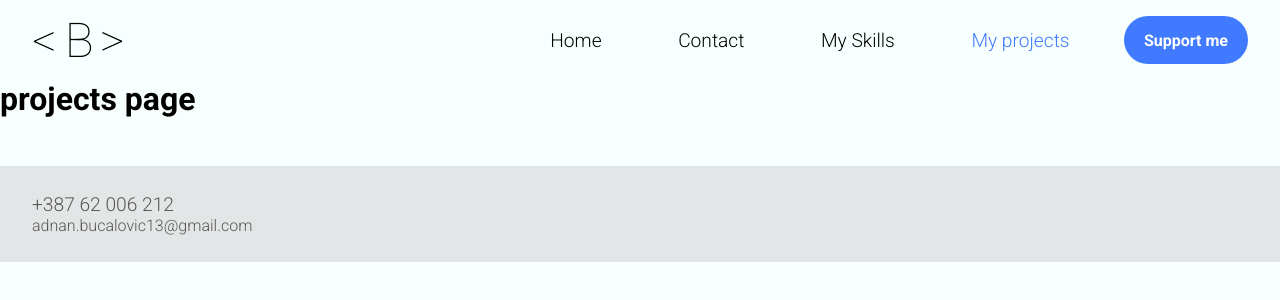
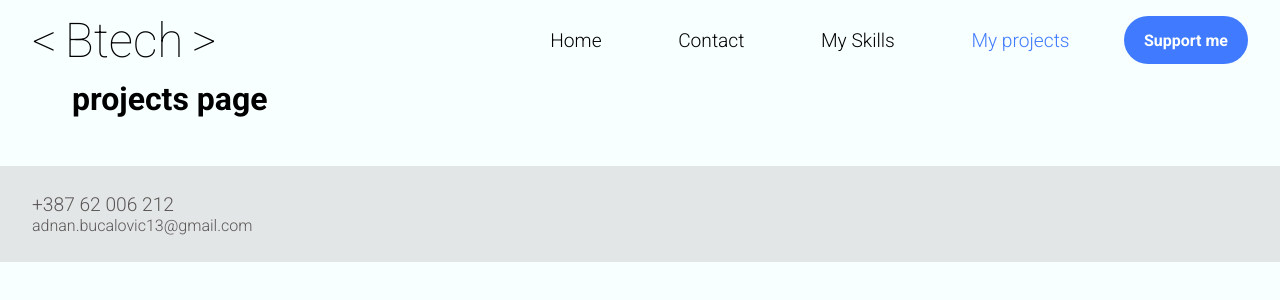
Before and after one commit to BucoTEC/MyPortifolio, a React (Create React App) app: page /projects in a window 1280 px wide. Shown: the top 300 px of the page. Built offline with nearby package versions, Linux system fonts and the light colour scheme.

Commit message:
stabel base for all pages fix

```diff
--- a/src/pages/NotFound.jsx
+++ b/src/pages/NotFound.jsx
@@ -1,11 +1,22 @@
 import React from "react";
 import AnimatePage from "../utils/AnimatePage";
+import styled from "styled-components";
+import { phone } from "../utils/responsive";
+const Wrapper = styled.div`
+  max-width: 71rem;
+  margin: auto;
+    ${phone({
+      width: "100%",
+    })}
+
+  }
+`;
 function NotFound() {
   return (
     <AnimatePage>
-      <div>
+      <Wrapper>
         <h1>404 not found</h1>
-      </div>
+      </Wrapper>
     </AnimatePage>
   );
 }
--- a/src/pages/Projects.jsx
+++ b/src/pages/Projects.jsx
@@ -1,12 +1,22 @@
 import React from "react";
 import AnimatePage from "../utils/AnimatePage";
+import styled from "styled-components";
+import { phone } from "../utils/responsive";
+const Wrapper = styled.div`
+  max-width: 71rem;
+  margin: auto;
+    ${phone({
+      width: "100%",
+    })}
 
+  }
+`;
 function Projects() {
   return (
     <AnimatePage>
-      <div>
+      <Wrapper>
         <h1>projects page</h1>
-      </div>
+      </Wrapper>
     </AnimatePage>
   );
 }
```
Also changed, not shown: src/assets/page404.svg (deleted), src/assets/workInProgres.svg (deleted).
